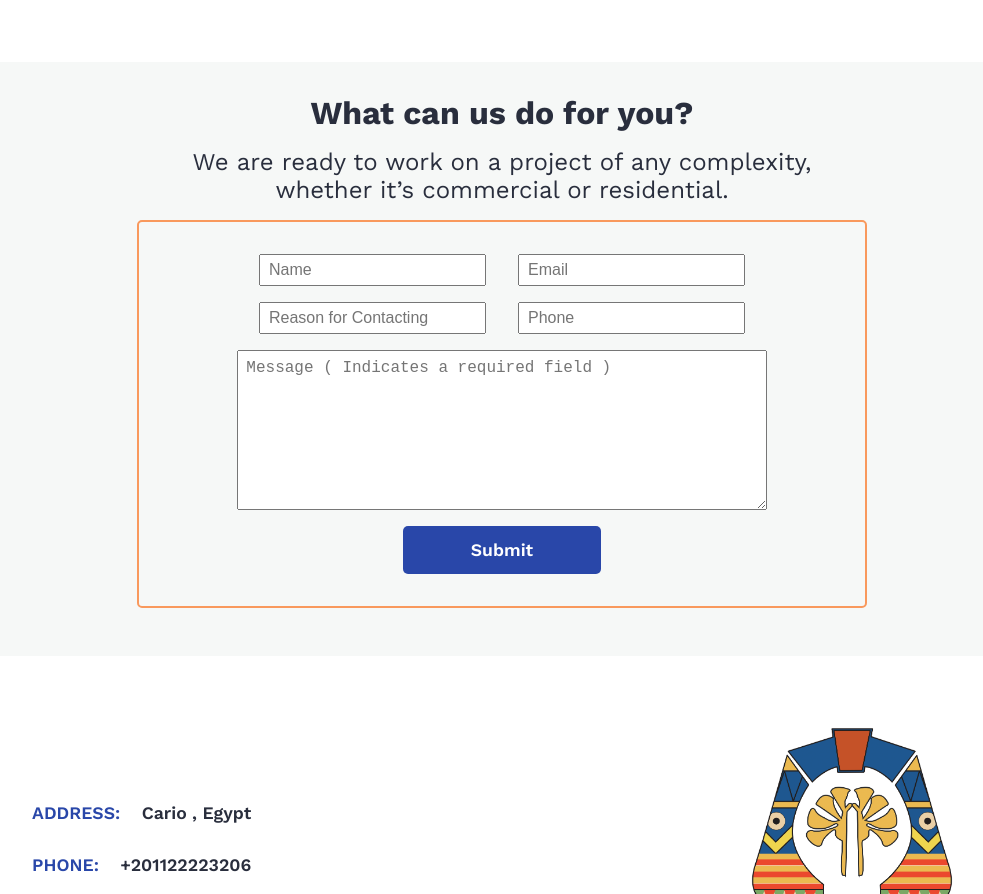
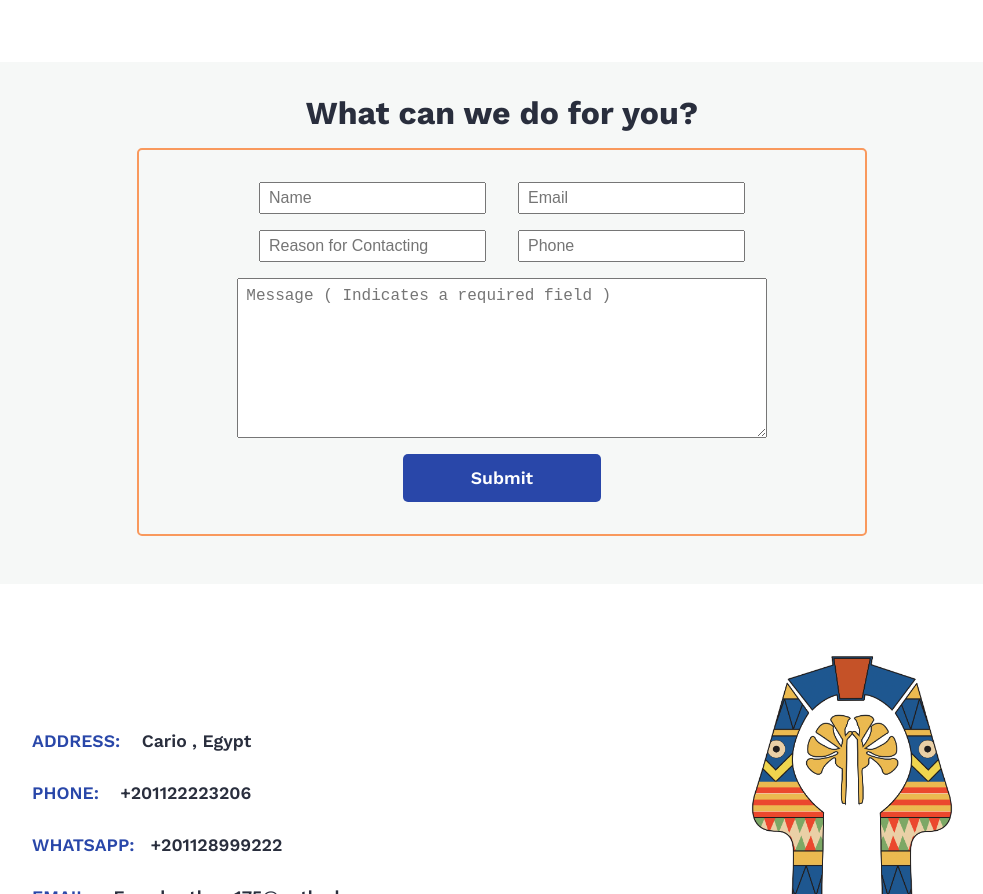
Before and after one commit to PtCrust/Factory-React, a React (Create React App) app: page / in a window 1280 px wide. Shown: the part 5046-5940 px from the top of the page, without its empty margins (138-1121 px from the left). Built offline with nearby package versions, Linux system fonts and the light colour scheme.

Commit message:
Update FindUs.jsx

```diff
--- a/src/container/9-Findus/FindUs.jsx
+++ b/src/container/9-Findus/FindUs.jsx
@@ -10,8 +10,7 @@ const FindUs = () => {
   return (
     <section className='findUs' id='contactus'>
       <div className='findUs__title'>
-        <h1>What can us do for you?</h1>
-        <p>We are ready to work on a project of any complexity, whether it’s commercial or residential.</p>
+        <h1>What can we do for you?</h1>
       </div>
 
       <form action="https://formspree.io/f/xzbnvdlr" method='post' className='findUs__form' onSubmit={handleSubmit} >
```
